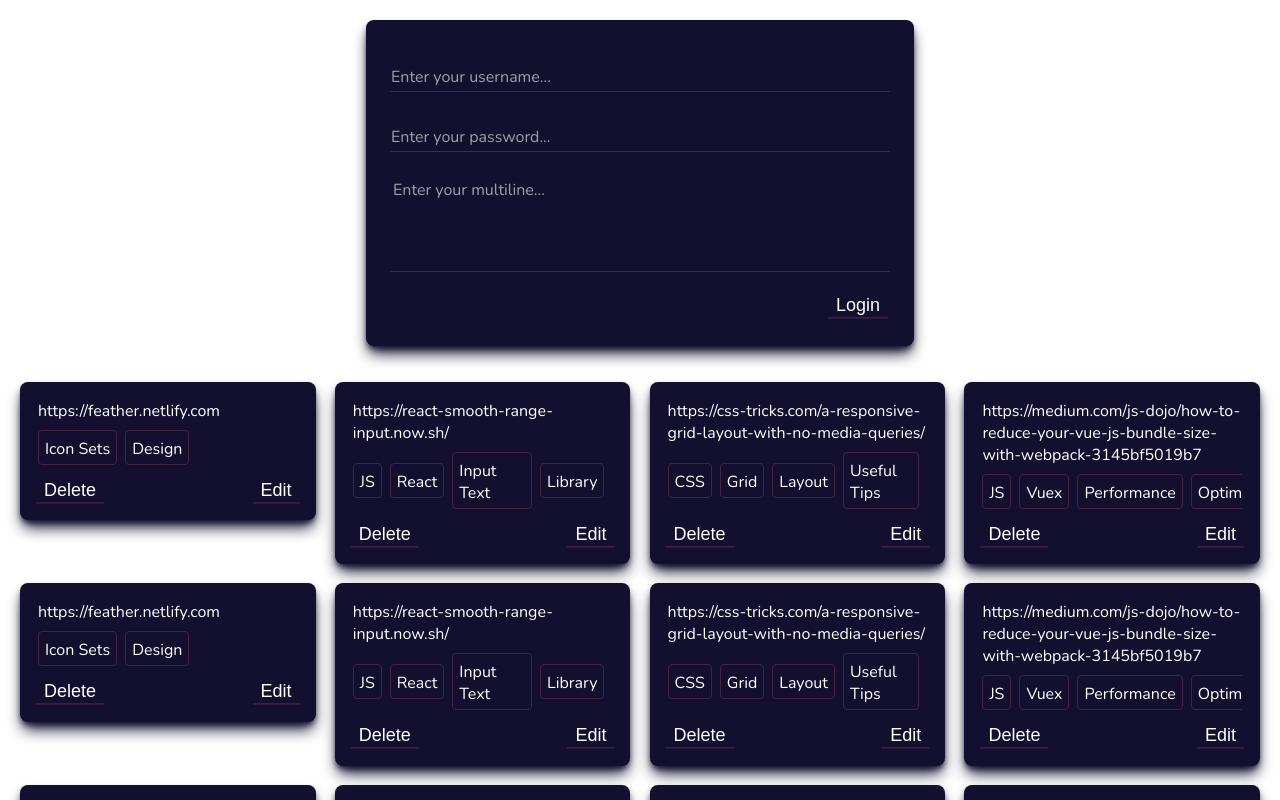
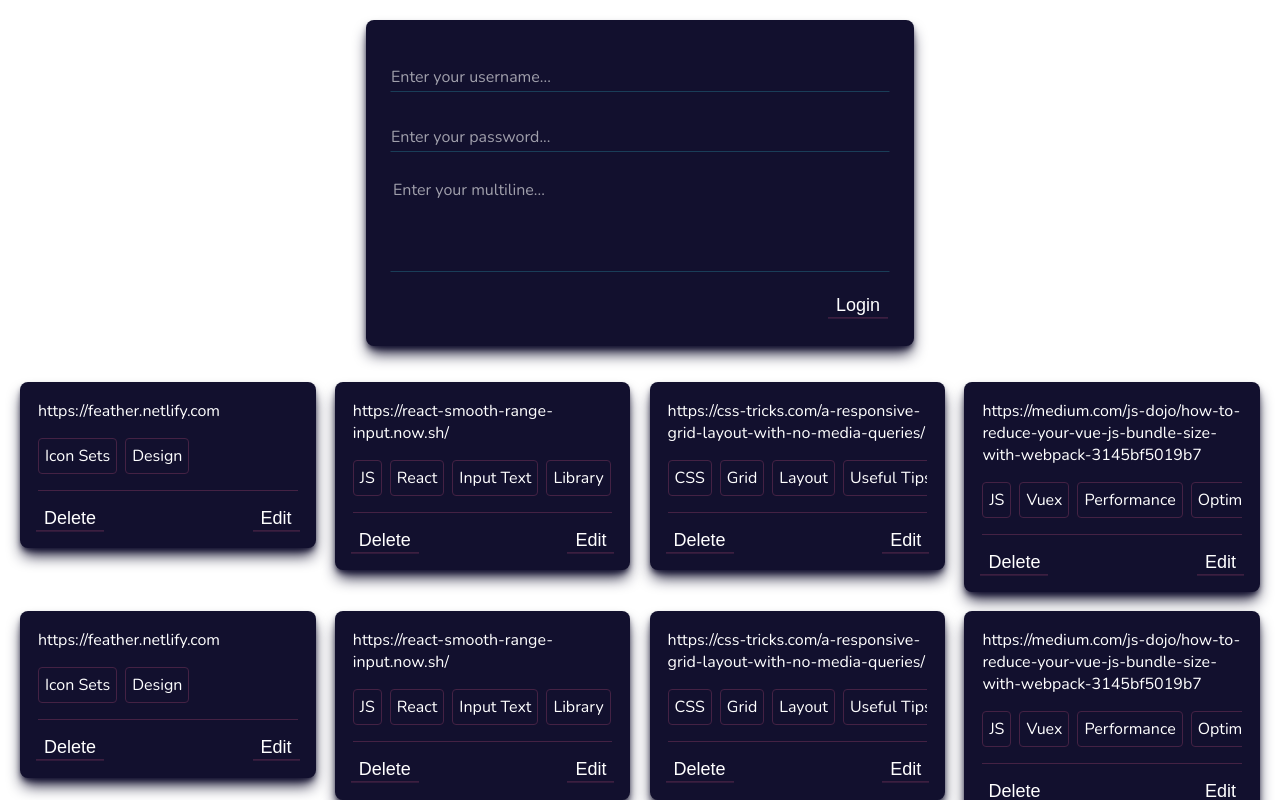
Before and after one commit to flashback2k14/Angular-Component-Playground, an Angular app: page / in a window 1280 px wide. Shown: the top 800 px of the page. Built offline with nearby package versions, Linux system fonts and the light colour scheme.

Commit message:
improve card styling and event naming

```diff
--- a/src/app/app.component.ts
+++ b/src/app/app.component.ts
@@ -41,9 +41,10 @@ import { Component } from "@angular/core";
         <yeah-card
           *ngFor="let url of data"
           [url]="url"
-          (tagItemClicked)="handleTagItemClicked($event)"
-          (deleteButtonClicked)="handleDeleteButtonClicked($event)"
-          (editButtonClicked)="handleEditButtonClicked($event)"
+          (selectedTagItem)="handleSelectedTagItem($event)"
+          (deleteTagItem)="handleDeleteTagItem($event)"
+          (deleteUrlItem)="handleDeleteUrlItem($event)"
+          (editUrlItem)="handleEditUrlItem($event)"
         ></yeah-card>
       </yeah-list>
     </div>
@@ -276,18 +277,26 @@ export class AppComponent {
   ];
 
   submit($event: any): void {
-    alert(JSON.stringify($event, null, 2));
+    this._showAlert($event);
   }
 
-  handleTagItemClicked($event: any): void {
-    alert(JSON.stringify($event, null, 2));
+  handleSelectedTagItem($event: any): void {
+    this._showAlert($event);
   }
 
-  handleDeleteButtonClicked($event: any): void {
-    alert(JSON.stringify($event, null, 2));
+  handleDeleteTagItem($event: any): void {
+    this._showAlert($event);
   }
 
-  handleEditButtonClicked($event: any): void {
-    alert(JSON.stringify($event, null, 2));
+  handleDeleteUrlItem($event: any): void {
+    this._showAlert($event);
+  }
+
+  handleEditUrlItem($event: any): void {
+    this._showAlert($event);
+  }
+
+  private _showAlert(value: any): void {
+    alert(JSON.stringify(value, null, 2));
   }
 }
--- a/src/app/shared/card/yeah-card.component.css
+++ b/src/app/shared/card/yeah-card.component.css
@@ -19,7 +19,7 @@
 .active {
   display: flex;
   flex-direction: column;
-  justify-content: space-between;
+  justify-content: center;
   text-align: center;
 }
 
@@ -70,32 +70,57 @@
 
 .card-keywords_list {
   display: flex;
-  align-items: center;
+  align-items: flex-start;
   list-style: none;
-  margin: 0;
+  margin: 16px 0 4px 0;
   padding: 0;
   overflow: auto;
 }
 
 .card-keywords_item {
-  margin: 8px 8px 4px 0;
-  padding: 7px 6px 4px 6px;
+  display: flex;
+  align-items: center;
+  padding-bottom: 8px;
+}
+
+.card-keywords_item-text {
+  padding: 6px;
+  margin-right: 8px;
   border: 1px solid #442244;
   border-radius: 4px;
+  text-align: center;
+  white-space: nowrap;
 }
-.card-keywords_item:hover {
+.card-keywords_item-text:hover {
   background: #fc2f70;
   cursor: pointer;
+}
+.card-keywords_list::-webkit-scrollbar {
+  height: 4px;
+  width: 6px;
+}
+
+.card-keywords_item-delete {
+  display: flex;
+  margin-right: 8px;
+  font-size: small;
+  cursor: pointer;
+}
+
+.card-separator {
+  height: 1px;
+  margin: 4px 0;
+  background: #442244;
 }
 
 .card-actions {
   display: flex;
   justify-content: space-between;
-  margin-top: 10px;
+  margin-top: 12px;
 }
 
 .delete-confirmation_text {
-  margin-top: 76px;
+  margin-top: 36px;
 }
 
 .delete-actions {
--- a/src/app/shared/card/yeah-card.component.html
+++ b/src/app/shared/card/yeah-card.component.html
@@ -3,29 +3,34 @@
 		<div>
 			<a *ngIf="!editUrlMode" class="card-url_text" href="{{ url.link }}" target="_blank">{{ url.link }}</a>
 			<yeah-textarea *ngIf="editUrlMode" inputId="txtEditUrl" inputTabIndex="1" placeholderText="Edit your URL..."
-			 labelText="URL" inputValue="{{ url.link }}" name="edit-url" ngModel>
+			 labelText="URL" inputValue="{{ url.link }}" rowCount="3" name="edit-url" ngModel>
 			</yeah-textarea>
 		</div>
-		<div>
-			<ul class="card-keywords_list">
-				<li class="card-keywords_item" *ngFor="let tag of url.tags" (click)="tagItemClicked.emit(tag)">{{ tag.name }}</li>
-			</ul>
-		</div>
+		<ul class="card-keywords_list">
+			<div *ngFor="let tag of url.tags" class="card-keywords_item">
+				<div class="card-keywords_item-text" (click)="fireSelectedTag(tag)">
+					{{ tag.name }}
+				</div>
+				<div *ngIf="editUrlMode" class="card-keywords_item-delete" (click)="fireDeleteTag(tag)">&times;</div>
+			</div>
+		</ul>
 		<div class="card-separator"></div>
 		<div class="card-actions">
-			<yeah-button *ngIf="!editUrlMode" (click)="toggleDeleteConfirmation()">Delete</yeah-button>
-			<yeah-button *ngIf="editUrlMode" (click)="cancelEdit()">Cancel</yeah-button>
-			<yeah-button (click)="editUrl()">{{ editButtonText }}</yeah-button>
+			<yeah-button *ngIf="!editUrlMode" (click)="toggleDeleteConfirmationMode()">Delete</yeah-button>
+			<yeah-button *ngIf="editUrlMode" (click)="cancelEditMode()">Cancel</yeah-button>
+			<yeah-button (click)="fireEditUrl()">{{ editButtonText }}</yeah-button>
 		</div>
 	</div>
 	<div [ngClass]="{
         'confirm-delete_container': true,
         'active': showDeleteConfirmation
       }">
-		<div class="delete-confirmation_text">Are you sure to delete this URL?</div>
+		<div class="delete-confirmation_text">
+			Are you sure to delete this URL?
+		</div>
 		<div class="card-actions delete-actions">
-			<yeah-button (click)="toggleDeleteConfirmation()">Cancel</yeah-button>
-			<yeah-button (click)="deleteUrl()">Delete</yeah-button>
+			<yeah-button (click)="toggleDeleteConfirmationMode()">Cancel</yeah-button>
+			<yeah-button (click)="fireDeleteUrl()">Delete</yeah-button>
 		</div>
 	</div>
 </div>
--- a/src/app/shared/card/yeah-card.component.ts
+++ b/src/app/shared/card/yeah-card.component.ts
@@ -7,47 +7,58 @@ import { Component, Input, Output, EventEmitter } from "@angular/core";
 })
 export class YeahCardComponent {
   @Input() url: any;
-  @Output() tagItemClicked: EventEmitter<any>;
-  @Output() deleteButtonClicked: EventEmitter<any>;
-  @Output() editButtonClicked: EventEmitter<any>;
+  @Output() selectedTagItem: EventEmitter<any>;
+  @Output() deleteTagItem: EventEmitter<any>;
+  @Output() deleteUrlItem: EventEmitter<any>;
+  @Output() editUrlItem: EventEmitter<any>;
 
   showDeleteConfirmation: boolean;
   editUrlMode: boolean;
   editButtonText: string;
 
   constructor() {
-    this.tagItemClicked = new EventEmitter<any>();
-    this.deleteButtonClicked = new EventEmitter<any>();
-    this.editButtonClicked = new EventEmitter<any>();
+    this.selectedTagItem = new EventEmitter<any>();
+    this.deleteTagItem = new EventEmitter<any>();
+    this.deleteUrlItem = new EventEmitter<any>();
+    this.editUrlItem = new EventEmitter<any>();
 
     this.showDeleteConfirmation = false;
     this.editUrlMode = false;
     this.editButtonText = "Edit";
   }
 
-  toggleDeleteConfirmation(): void {
+  fireSelectedTag(tag: any): void {
+    this.selectedTagItem.emit(tag);
+  }
+
+  fireDeleteTag(tag: any): void {
+    this.deleteTagItem.emit(tag);
+  }
+
+  toggleDeleteConfirmationMode(): void {
     this.showDeleteConfirmation = !this.showDeleteConfirmation;
   }
 
-  cancelEdit(): void {
+  cancelEditMode(): void {
     if (this.editUrlMode) {
       this.editUrlMode = false;
       this.editButtonText = "Edit";
     }
   }
 
-  editUrl(): void {
+  fireEditUrl(): void {
     if (this.editButtonText === "Edit") {
       this.editUrlMode = !this.editUrlMode;
       this.editButtonText = "Save";
     } else {
-      this.editButtonClicked.emit(this.url);
       this.editUrlMode = !this.editUrlMode;
       this.editButtonText = "Edit";
+      this.editUrlItem.emit(this.url);
     }
   }
 
-  deleteUrl(): void {
-    this.deleteButtonClicked.emit(this.url);
+  fireDeleteUrl(): void {
+    this.toggleDeleteConfirmationMode();
+    this.deleteUrlItem.emit(this.url);
   }
 }
--- a/src/app/shared/list/yeah-list.component.css
+++ b/src/app/shared/list/yeah-list.component.css
@@ -1,6 +1,6 @@
 .list {
   display: grid;
-  grid-template-columns: repeat(auto-fill, minmax(15rem, 1fr));
+  grid-template-columns: repeat(auto-fill, minmax(18rem, 1fr));
   grid-gap: 1.2rem;
   margin: 24px 12px;
 }
```
